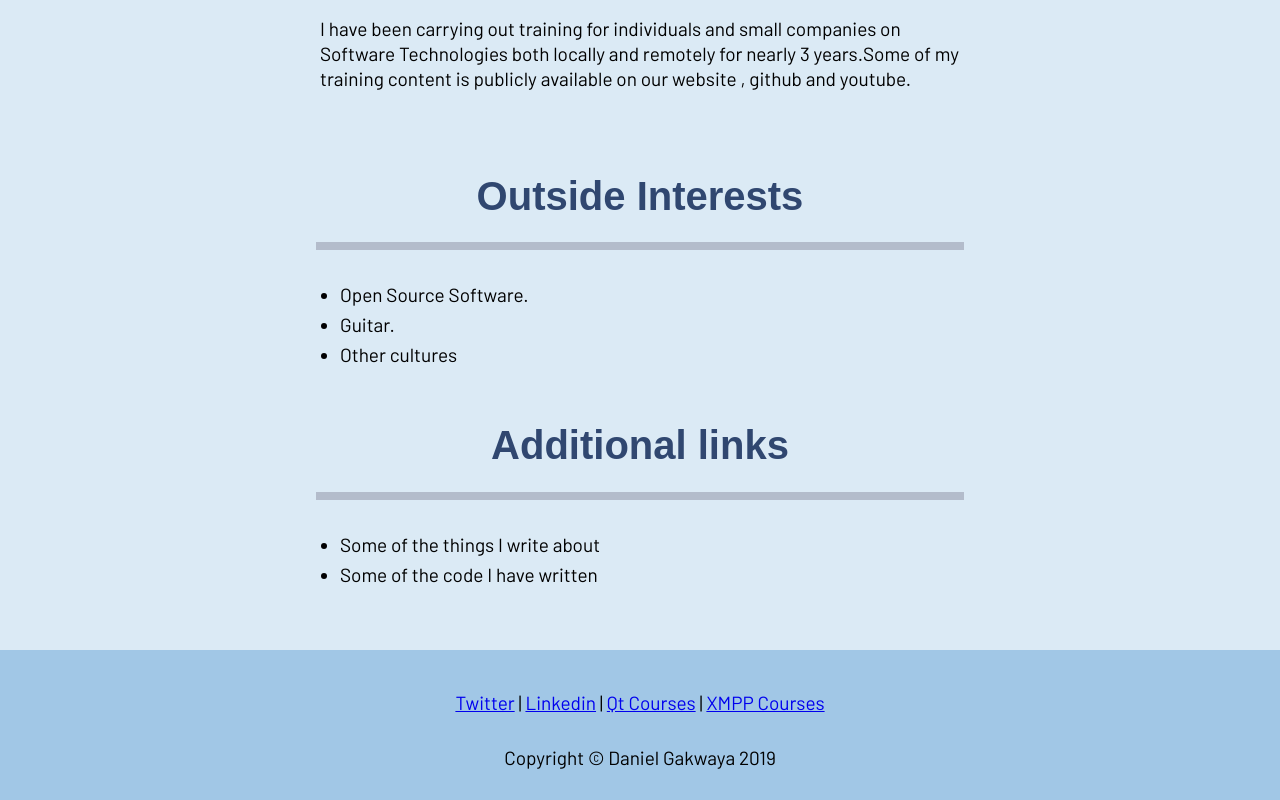
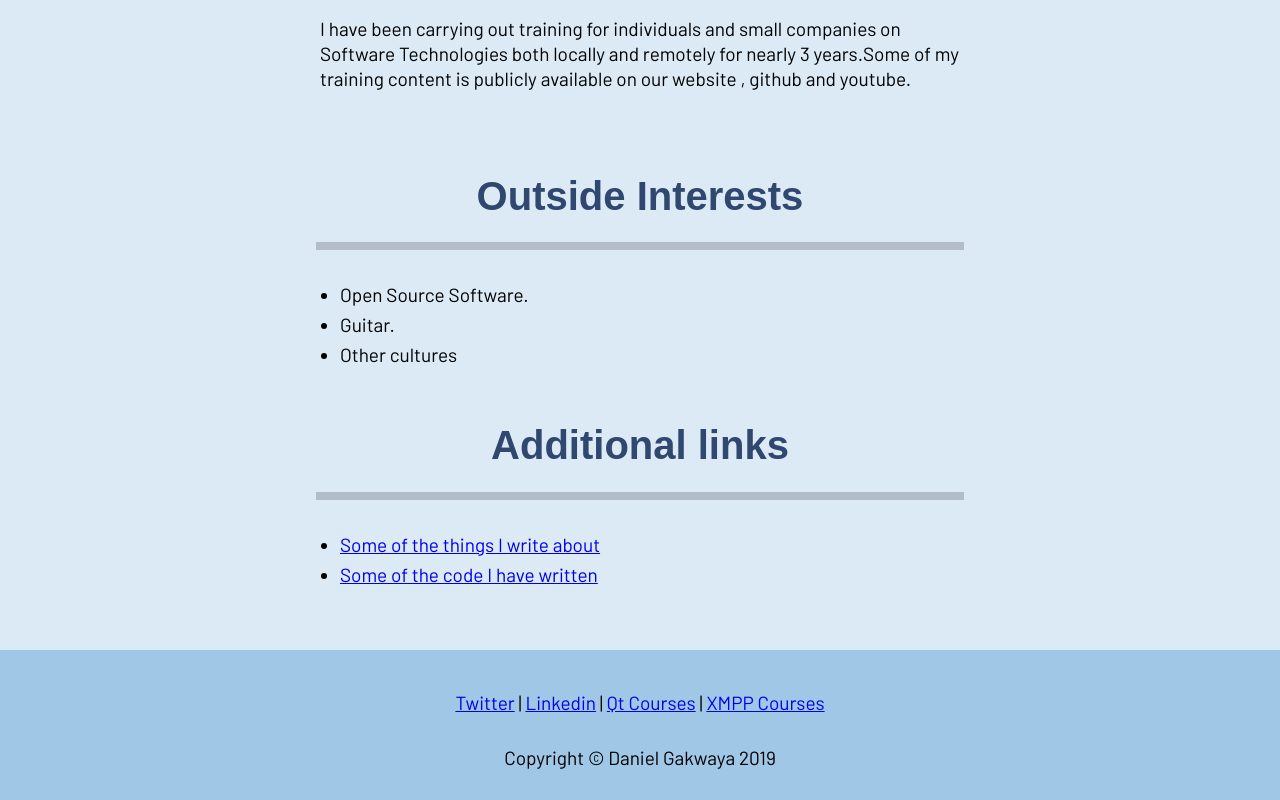
Before and after one commit to rutura/daniel.gakwaya.archive, a plain HTML site: page index.html in a window 1280 px wide. Shown: the part 6753-7553 px from the top of the page. Drawn offline with Linux system fonts and the light colour scheme; a web font is replaced by a local one.

Commit message:
Add links for other interests

```diff
--- a/index.html
+++ b/index.html
@@ -233,8 +233,8 @@
       <h2>Additional links</h2>
       <hr>
       <ul class="item-list interests">
-        <li>Some of the things I write about</li>
-        <li>Some of the code I have written</li>
+        <li><a href="https://www.blikoontech.com/?s=gakwaya">Some of the things I write about</a></li>
+        <li><a href="https://github.com/blikoon">Some of the code I have written</a></li>
       </ul>
 
   </div>
```
